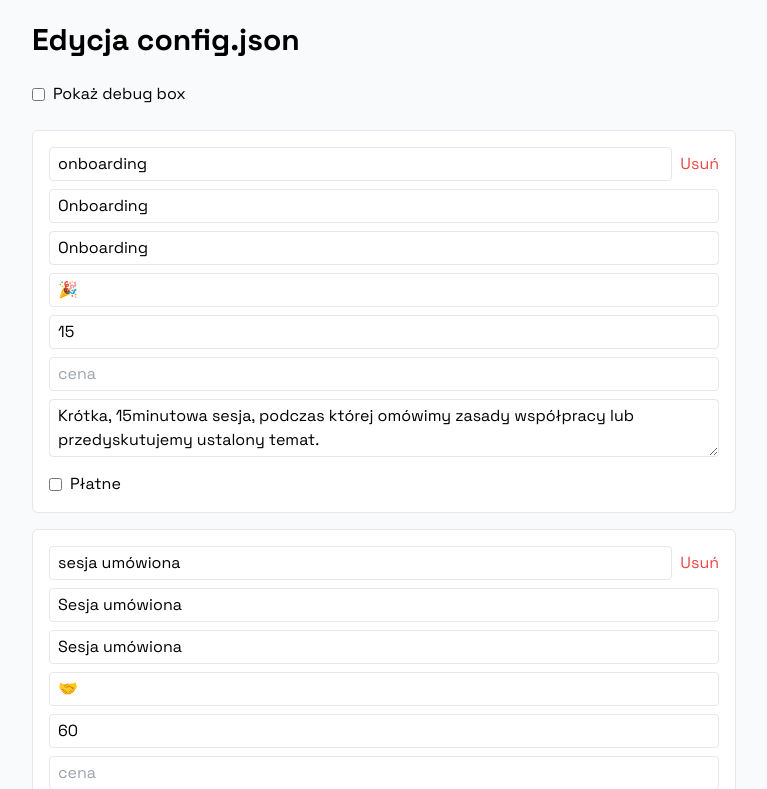
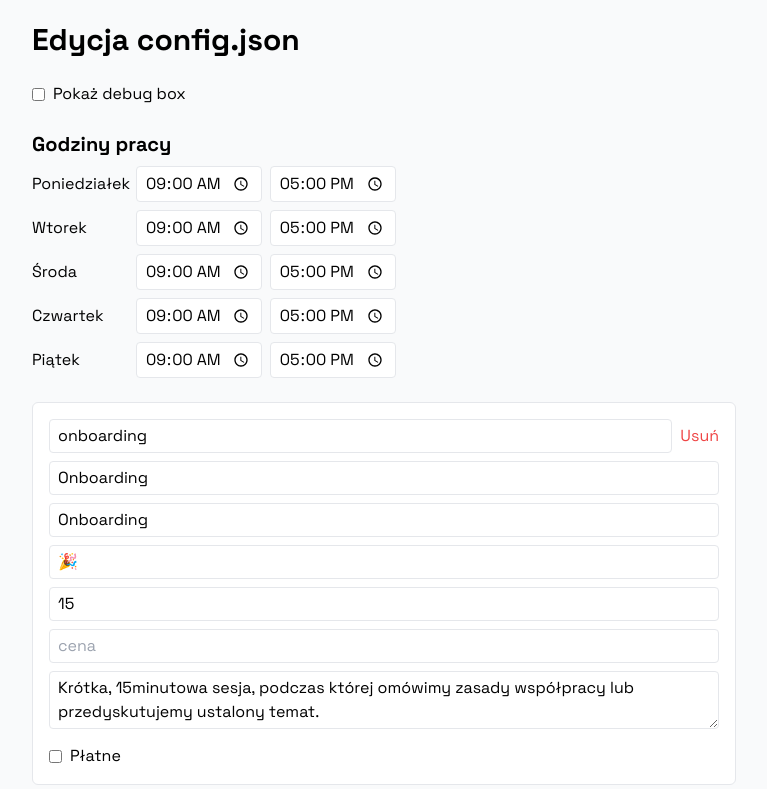
Before and after one commit to doomiie/fork-zientkowski-pl, a PHP site: page /config.html in a window 1280 px wide. Shown: the part 74-863 px from the top of the page, without its empty margins (256-1023 px from the left). Run offline with PHP 8.4, Linux system fonts and the light colour scheme; some libraries are stand-ins or nearby versions.

Commit message:
Add working hours configuration and enforce booking limits

```diff
--- a/config.html
+++ b/config.html
@@ -81,6 +81,34 @@
             <span>Pokaż debug box</span>
         </label>
 
+        <div id="working-hours" class="space-y-2">
+            <h2 class="text-xl font-bold mt-4">Godziny pracy</h2>
+            <div class="flex items-center space-x-2" data-day="mon">
+                <span class="w-24">Poniedziałek</span>
+                <input type="time" class="wh-start border rounded px-2 py-1">
+                <input type="time" class="wh-end border rounded px-2 py-1">
+            </div>
+            <div class="flex items-center space-x-2" data-day="tue">
+                <span class="w-24">Wtorek</span>
+                <input type="time" class="wh-start border rounded px-2 py-1">
+                <input type="time" class="wh-end border rounded px-2 py-1">
+            </div>
+            <div class="flex items-center space-x-2" data-day="wed">
+                <span class="w-24">Środa</span>
+                <input type="time" class="wh-start border rounded px-2 py-1">
+                <input type="time" class="wh-end border rounded px-2 py-1">
+            </div>
+            <div class="flex items-center space-x-2" data-day="thu">
+                <span class="w-24">Czwartek</span>
+                <input type="time" class="wh-start border rounded px-2 py-1">
+                <input type="time" class="wh-end border rounded px-2 py-1">
+            </div>
+            <div class="flex items-center space-x-2" data-day="fri">
+                <span class="w-24">Piątek</span>
+                <input type="time" class="wh-start border rounded px-2 py-1">
+                <input type="time" class="wh-end border rounded px-2 py-1">
+            </div>
+        </div>
 
 
         <div id="meetings" class="space-y-4"></div>
@@ -116,6 +144,14 @@
     async function loadConfig() {
         const cfg = await fetch('config.json').then(r => r.json()).catch(() => ({}));
         document.getElementById('debugVisible').checked = cfg.debugBoxVisible !== false;
+
+        const wh = cfg.workingHours || {};
+        document.querySelectorAll('#working-hours [data-day]').forEach(row => {
+            const day = row.getAttribute('data-day');
+            row.querySelector('.wh-start').value = wh[day]?.start || '';
+            row.querySelector('.wh-end').value = wh[day]?.end || '';
+        });
+
         const mt = cfg.meetingTypes || {};
         Object.entries(mt).forEach(([k, v]) => addMeeting(k, v));
     }
@@ -150,8 +186,18 @@
                 paid: el.querySelector('.paid').checked
             };
         });
+        const wh = {};
+        document.querySelectorAll('#working-hours [data-day]').forEach(row => {
+            const day = row.getAttribute('data-day');
+            wh[day] = {
+                start: row.querySelector('.wh-start').value,
+                end: row.querySelector('.wh-end').value
+            };
+        });
+
         const cfg = {
             debugBoxVisible: document.getElementById('debugVisible').checked,
+            workingHours: wh,
             meetingTypes: mt,
         };
         const res = await fetch('backend/save_config.php', {
--- a/config.json
+++ b/config.json
@@ -1,5 +1,14 @@
 {
   "debugBoxVisible": false,
+  "workingHours": {
+    "mon": { "start": "09:00", "end": "17:00" },
+    "tue": { "start": "09:00", "end": "17:00" },
+    "wed": { "start": "09:00", "end": "17:00" },
+    "thu": { "start": "09:00", "end": "17:00" },
+    "fri": { "start": "09:00", "end": "17:00" },
+    "sat": { "start": "09:00", "end": "17:00" },
+    "sun": { "start": "09:00", "end": "17:00" }
+  },
   "meetingTypes": {
     "onboarding": {
       "name": "Onboarding",
```
Also changed, not shown: backend/calendar.php (+10 -1 lines), sesja.html (+16 -6 lines).
